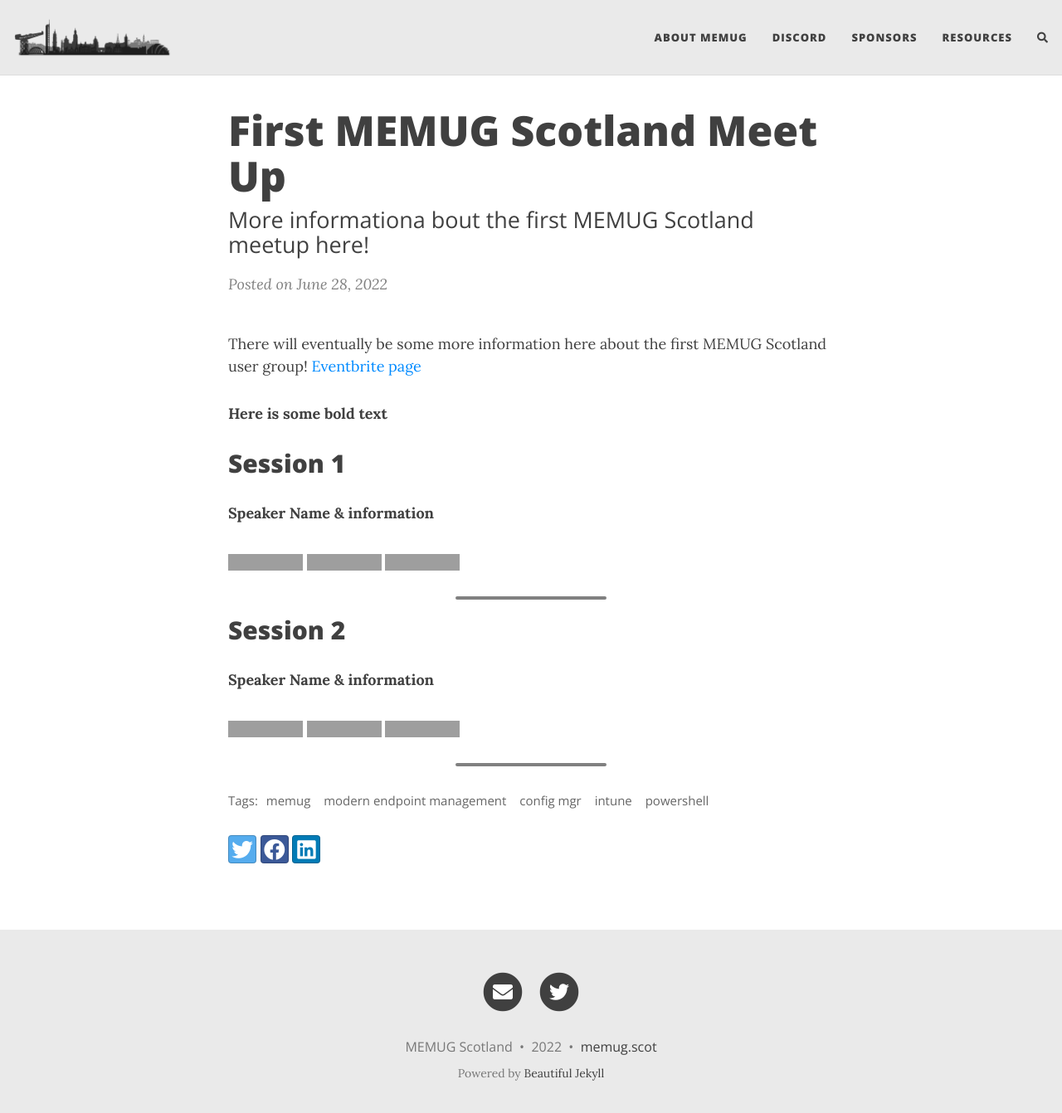
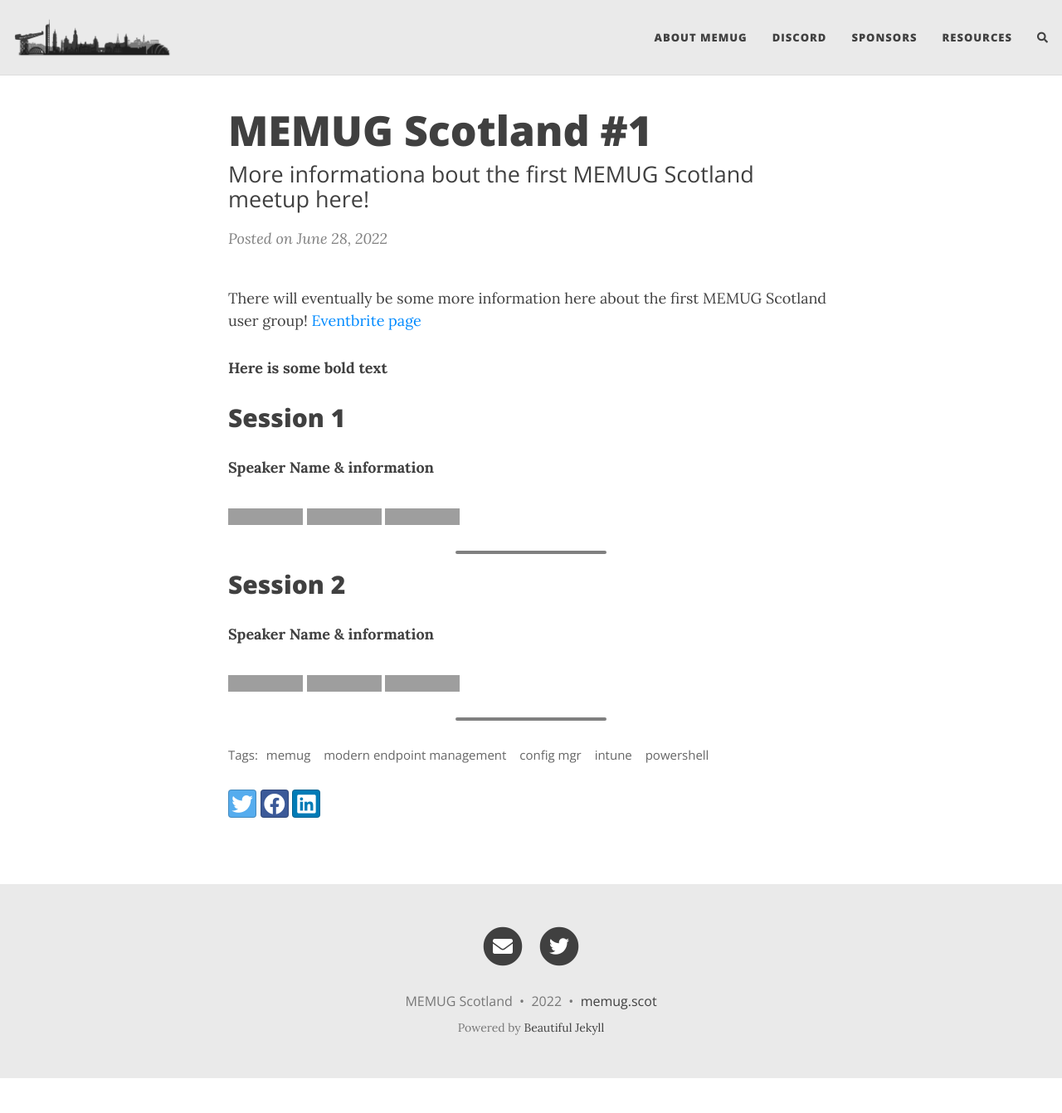
Before and after one commit to smcallister594/memugscotland, a Jekyll site: the page built from _posts/2022-06-28-first-meetup.md, in a window 1280 px wide and 1355 px high, cut to the strip 0-1342 px from the top of the window. Shown: the whole strip at 83% size. Built offline with Jekyll 4.4.1, drawn with Linux system fonts in a browser that asks for light colours; nearby versions of some CDN libraries; comment, search, counter and statistics services are not loaded; grey boxes are pictures that could not be loaded.

Commit message:
Update 2022-06-28-first-meetup.md

```diff
--- a/_posts/2022-06-28-first-meetup.md
+++ b/_posts/2022-06-28-first-meetup.md
@@ -1,6 +1,6 @@
 ---
 layout: post
-title: First MEMUG Scotland Meet Up
+title: 'MEMUG Scotland #1'
 subtitle: More informationa bout the first MEMUG Scotland meetup here!
 gh-repo: smcallister594/memugscotland
 # gh-badge: [star, fork, follow]
```
